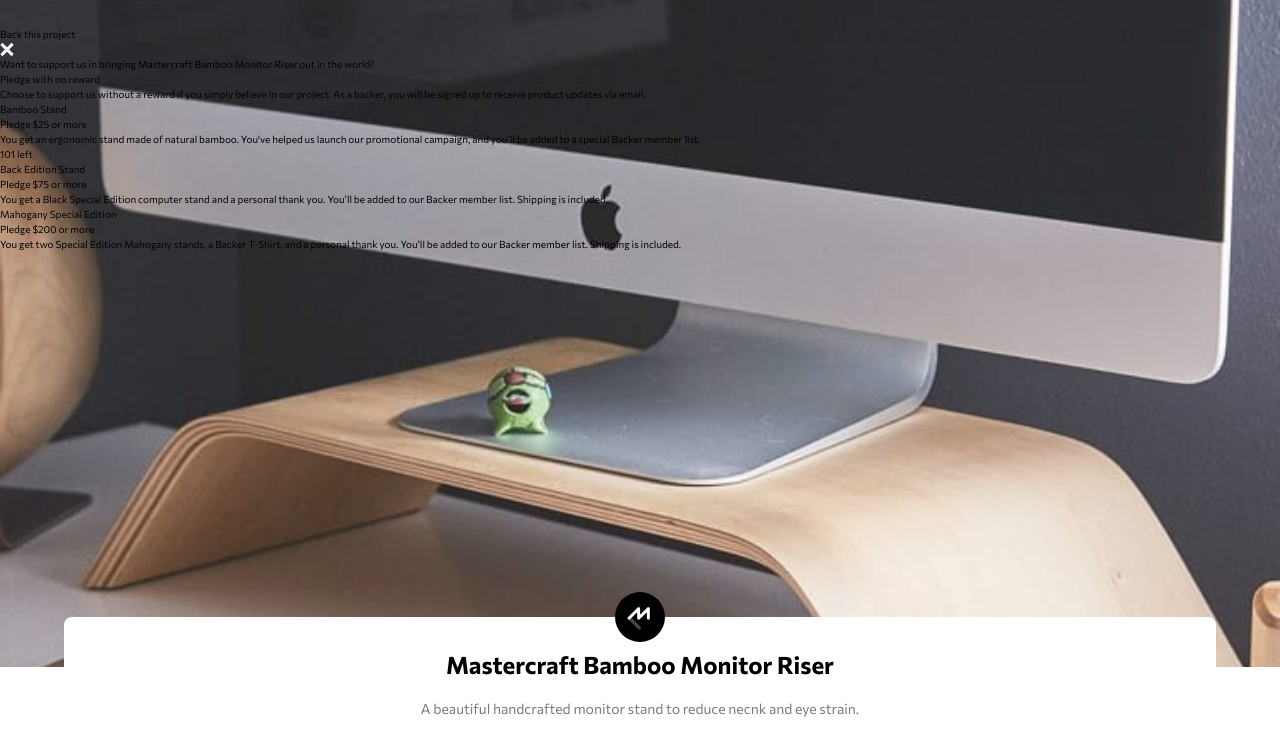
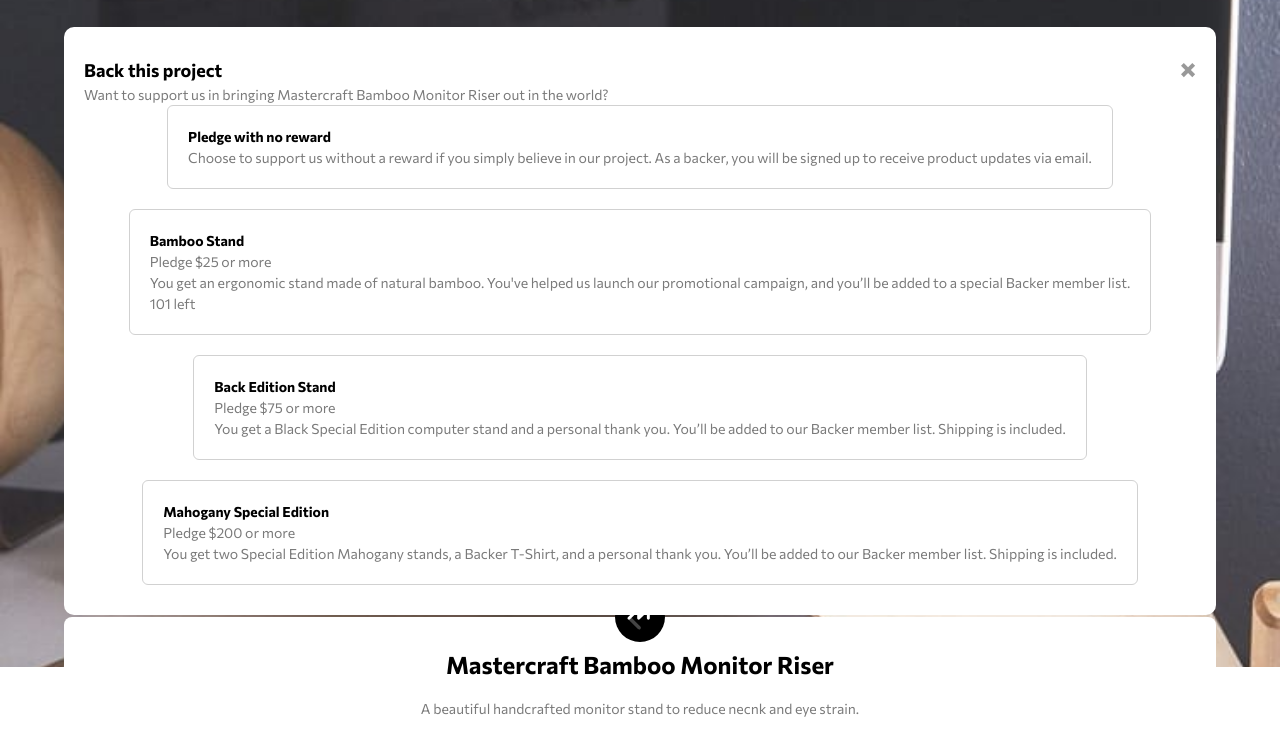
Before and after one commit to HernanAlvarado12/crowdFunding, a website: page index.html in a window 1280 px wide. Shown: the part 53-784 px from the top of the page. Drawn offline with Linux system fonts and the light colour scheme.

Commit message:
add classes the modal master

```diff
--- a/css/mobile.css
+++ b/css/mobile.css
@@ -41,6 +41,7 @@
 
     .border-1 {
         border: 1px solid hsl(0, 0%, 82%);
+        @apply rounded-sm;
     }
 
     .dialog {
--- a/index.html
+++ b/index.html
@@ -36,27 +36,27 @@
                 </menu>
             </nav>
             <!--Later change for dialog-->
-            <aside>
-                <div>
-                    <h2>Back this project</h2>
-                    <img src ="./assets/close-menu.svg" alt ="icon close">
+            <aside class ="w-90 mx-auto py-3 px-2 z-50 absolute left-0 right-0 rounded-lg bg-white">
+                <div class ="flex items-center justify-between">
+                    <h2 class ="text-black text-md font-semibold">Back this project</h2>
+                    <img class ="cursor-pointer" src ="./assets/close-modal.svg" alt ="icon close">
                 </div>
-                <p>
+                <p class ="text-gray text-sm">
                     Want to support us in bringing Mastercraft Bamboo Monitor Riser out in the
                     world?
                 </p>
-                <section>
-                    <article>
-                        <h3>Pledge with no reward</h3>
+                <section class ="flex-flow flex-start gap-y-2 text-gray text-sm">
+                    <article class ="p-2 border-1">
+                        <h3 class ="text-black text-sm font-semibold">Pledge with no reward</h3>
                         <p>
                             Choose to support us without a reward if you simply believe in our
                             project. As a backer, you will be signed up to receive product updates
                             via email.
                         </p>
                     </article>
-                    <article>
+                    <article class ="p-2 border-1">
                         <div>
-                            <h3>Bamboo Stand</h3>
+                            <h3 class ="text-black text-sm font-semibold">Bamboo Stand</h3>
                             <p>Pledge $25 or more</p>
                         </div>
                         <p>
@@ -69,9 +69,9 @@
                             <span>left</span>
                         </div>
                     </article>
-                    <article>
+                    <article class ="p-2 border-1">
                         <div>
-                            <h3>Back Edition Stand</h3>
+                            <h3 class ="text-black text-sm font-semibold">Back Edition Stand</h3>
                             <p>Pledge $75 or more</p>
                         </div>
                         <p>
@@ -79,9 +79,9 @@
                             You’ll be added to our Backer member list. Shipping is included.
                         </p>
                     </article>
-                    <article>
+                    <article class ="p-2 border-1">
                         <div>
-                            <h3>Mahogany Special Edition</h3>
+                            <h3 class ="text-black text-sm font-semibold">Mahogany Special Edition</h3>
                             <p>Pledge $200 or more</p>
                         </div>
                         <p>
@@ -135,7 +135,7 @@
                     under the stand.
                 </p>
                 <section>
-                    <article class ="my-2 py-3 px-2 flex flex-col gap-y-2 rounded-sm border-1">
+                    <article class ="my-2 py-3 px-2 flex flex-col gap-y-2 border-1">
                         <div>
                             <h4 class ="text-black font-semibold">Bamboo Stand</h4>
                             <p class ="text-cyan font-medium">Pledge $25 or more</p>
@@ -151,7 +151,7 @@
                         </div>
                         <button class ="w-[15rem] h-4 text-white rounded-full bg-cyan">Select Reward</button>
                     </article>
-                    <article class ="my-2 py-3 px-2 flex flex-col gap-y-2 rounded-sm border-1">
+                    <article class ="my-2 py-3 px-2 flex flex-col gap-y-2 border-1">
                         <div>
                             <h4 class ="text-black font-semibold">Black Editiin Stand</h4>
                             <p class ="text-cyan font-medium">Pledge $75 or more</p>
@@ -166,7 +166,7 @@
                         </div>
                         <button class ="w-[15rem] h-4 text-white rounded-full bg-cyan">Select Reward</button>
                     </article>
-                    <article class ="my-2 py-3 px-2 flex flex-col gap-y-2 opacity-60 rounded-sm border-1">
+                    <article class ="my-2 py-3 px-2 flex flex-col gap-y-2 opacity-60 border-1">
                         <div>
                             <h4 class ="text-black font-semibold">Mahogany Special Edition</h4>
                             <p class ="text-cyan font-medium">Pledge $200 or more</p>
```
Also changed, not shown: css/tailwind.css.
